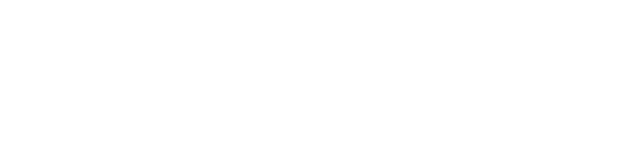
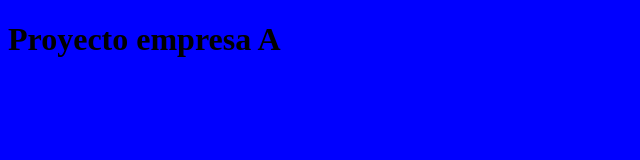
Before and after one commit to sfuentesp/CursoGit, a plain HTML site: page index.html in a window 1280 px wide. Shown: the whole page, without its empty margins (0-640 px from the left). Drawn offline with Linux system fonts and the light colour scheme.

Commit message:
parrafo y color de fondo

```diff
--- /dev/null
+++ b/css/estilo.css
@@ -0,0 +1,3 @@
+body{
+    background:#00f ;
+}
--- a/index.html
+++ b/index.html
@@ -1,4 +1,11 @@
 <!DOCTYPE html>
 <html>
+    <head>
+        <title>Titulo</title>
+        <link href="css/estilo.css" rel="stylesheet" type="text/css">
+    </head>
+    <body>
+        <h1>Proyecto empresa A</h1>
+    </body>
 
 </html>
```
Also changed, not shown: js/javascript.js (added).
